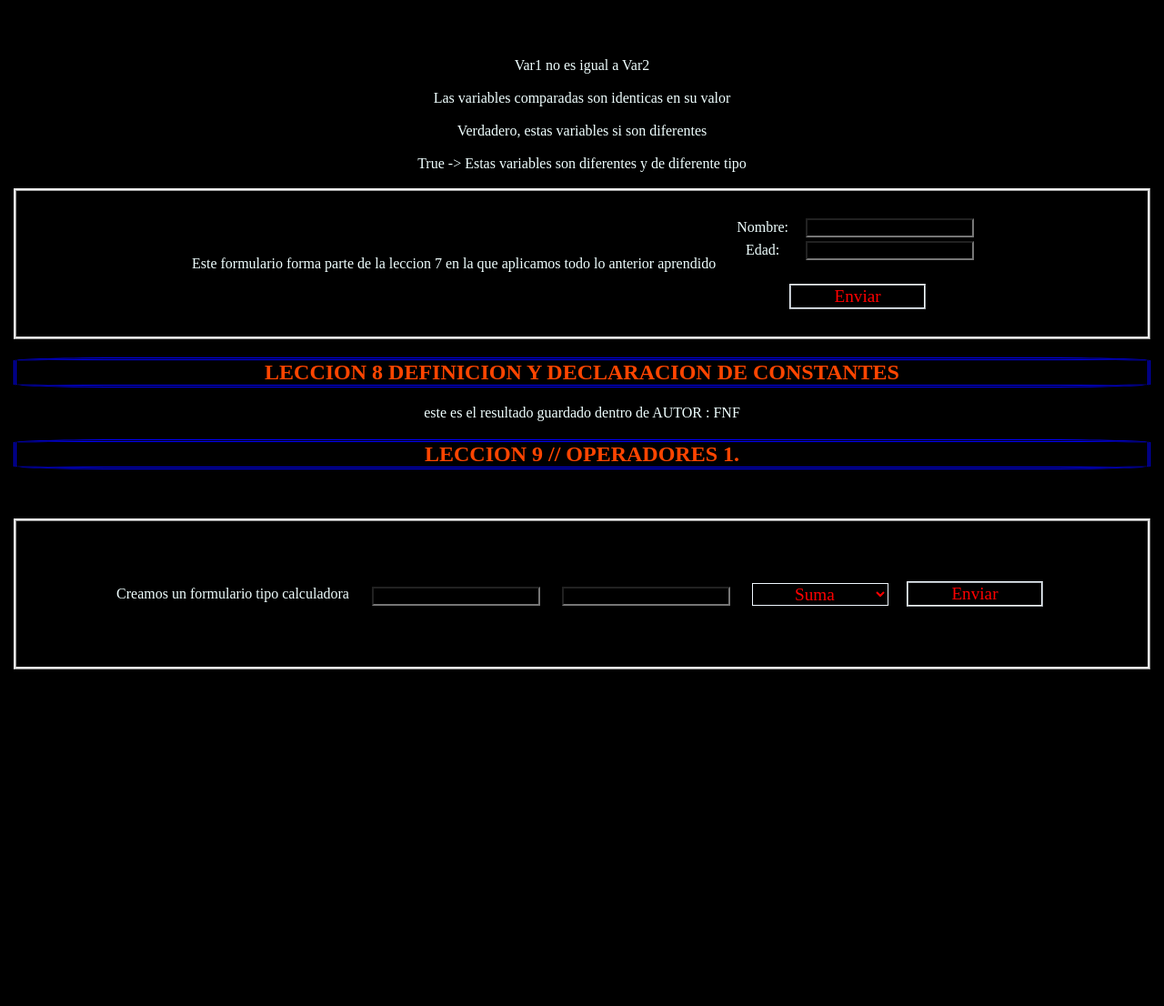
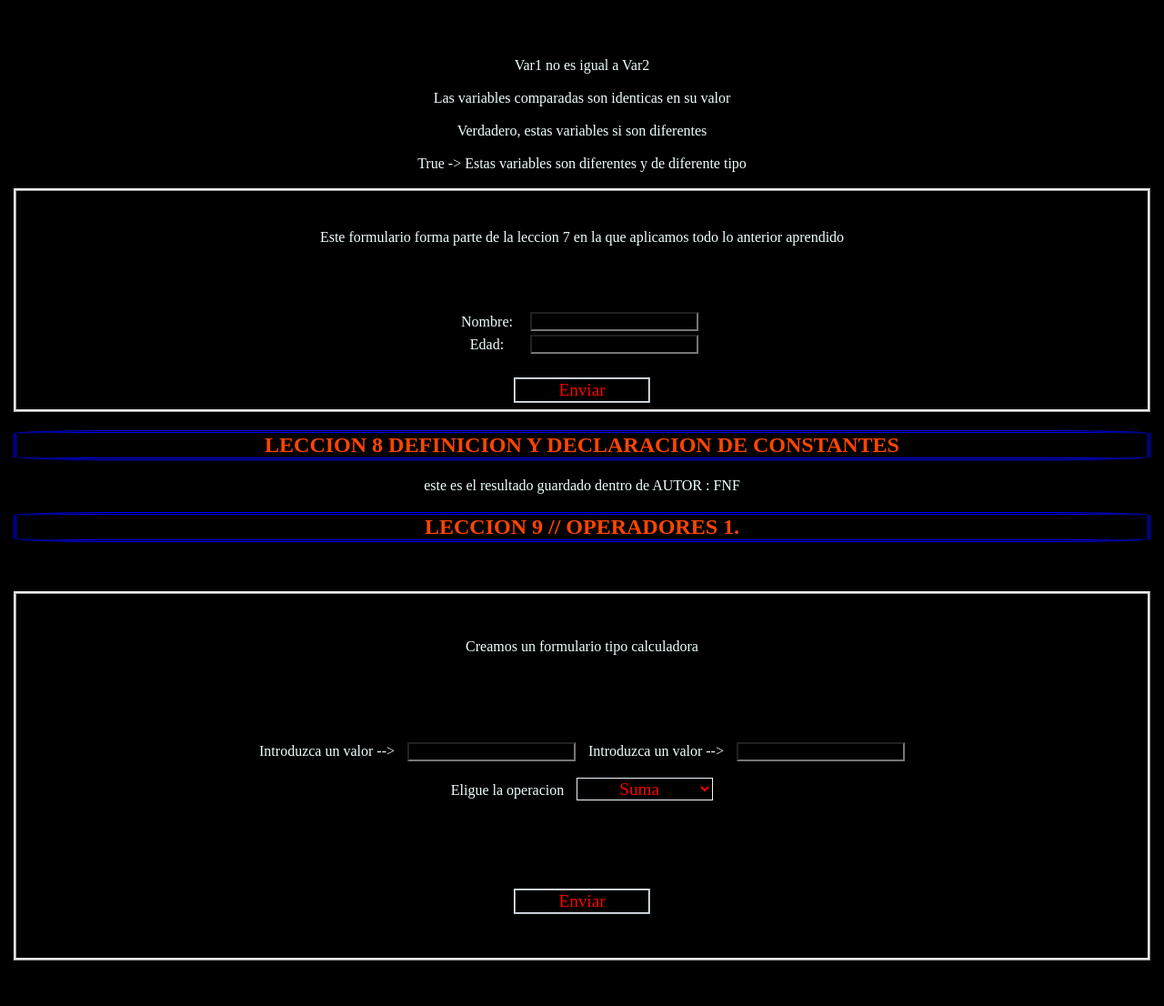
Before and after one commit to BlackAndRed98/Curso-PHP, a PHP site: page / in a window 1280 px wide. Shown: the part 1287-2393 px from the top of the page at 91% size. Before the commit the page ends 2023 px from the top, so only its background shows below. Run offline with PHP 8.4, Linux system fonts and the light colour scheme.

Commit message:
leccion9 operadores matematicos

```diff
--- a/index.php
+++ b/index.php
@@ -58,11 +58,12 @@
 
      form{
         border-style: ridge;
+
+
+        height: 30vh;
         display: grid;
-
-        height: 20vh;
-        display: flex;
         justify-content: center;
+        justify-items: center;
         color: aliceblue;
         flex-direction: row;
         flex-wrap: wrap;
@@ -85,12 +86,24 @@
         font-size: 18px;
         color: red;
         font-weight: bold;
+        font-family: 'Franklin Gothic Medium', 'Arial Narrow', Arial, sans-serif;
+        border-style: ridge;
+        border-color: red;
+
+
+
       }
 
       .validado{
-        font-size: 18px;
+        font-size: 20px;
         color: green;
         font-weight: bold;
+        font-family: 'Franklin Gothic Medium', 'Arial Narrow', Arial, sans-serif;
+        position: relative;
+        border-style: ridge;
+        border-color: green;
+
+
       }
 
 
@@ -339,14 +352,16 @@
 
         <p>&nbsp;</p>
 
-        <form name="form1" method="post" action="">
+        <form name="form1" method="post" action="" style="height: 50vh;">
           <p>Creamos un formulario tipo calculadora</p>
           <p>
-            <label for="num1"></label>
+            <label for="num1">Introduzca un valor --></label>
             <input type="text" name="num1" id="num1">
-            <label for="num2"></label>
+            <label for="num2">Introduzca un valor --></label>
             <input type="text" name="num2" id="num2">
-            <label for="operacion"></label>
+            <br>
+            <br>
+            <label for="operacion">Eligue la operacion</label>
             <select name="operacion" id="operacion" class="boton">
               <option>Suma</option>
               <option>Resta</option>
@@ -356,13 +371,62 @@
             </select>
           </p>
           <p>
-            <input type="submit" name="button" class="boton" value="Enviar" onclick="prueba">
+            <input type="submit" name="button" id="button" class="boton" value="Enviar" onclick="prueba">
           </p>
         </form>
         <p>&nbsp;</p>
         <!--FIN DEL FORMULARIO COMIENZA NUESTRO CODIGO PHP -->
+
+
+        <!-- 1. Agregamos una condicion IF con un ISSET que toma las acciones del usuario .
+
+          -- 2. Agregamos una funcion SUPERGLOBAL { $_POST[] } que funciona para coger los ID's de nuestro codigo HTML en el que
+                hemos creado el formulario
+
+          -- 3. Dentro de los [] debe ir el ID rodeado de comillas dobles ". ["button1"] linea de ejemplo:396--
+
+          -- 4. Despues declararemos las 3 variables [$numero1 con ID "num1", $numero2 con ID "num2" , $operacion ID "operacion"]
+          -- 5. Agregamos otro IF dentro de el primero que ya tiene la funcion ISSET
+          -- 6. !strcmp == string compare para que compare los strings con lo que el usuario haya escogido $operacion
+             y asi poder hacer la operacion
+          -- 7. Ahora solo queda agregar las variables $NUMEROS con el simbolo de operacion correspondientes en varios IF
+        Y ya tendriamos nuestra calculadora para hacer operaciones.-->
+
         <?php
+        if (isset($_POST["button"])) {
 
+          $numero1 = $_POST["num1"];
+          $numero2 = $_POST["num2"];
+          $operacion = $_POST["operacion"];
+
+          if (!strcmp("Suma", $operacion)) {
+
+            echo "<h3>El resultado es: </h3>" . ($numero1 + $numero2);
+
+          }
+          if (!strcmp("Resta", $operacion)) {
+
+            echo "<h3>El resultado es: </h3>" . ($numero1 - $numero2);
+
+          }
+          if (!strcmp("Multiplicacion", $operacion)) {
+
+            echo "<h3>El resultado es: </h3>" . ($numero1 * $numero2);
+
+          }
+          if (!strcmp("Division", $operacion)) {
+
+            echo "<h3>El resultado es: </h3>" . ($numero1 / $numero2);
+
+          }
+          if (!strcmp("Modulo", $operacion)) {
+
+            echo "<h3>El resultado es: </h3>" . ($numero1 % $numero2);
+
+          }
+
+
+        }
 
 
          ?>
```
